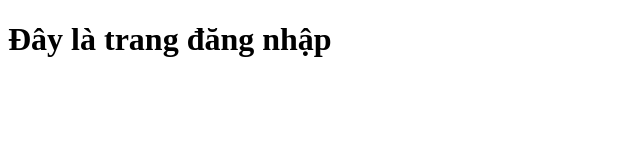
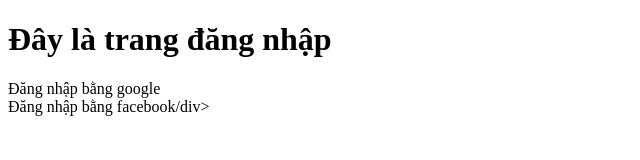
Before and after one commit to nguyenchinhh/khoa-t4-bai13, a plain HTML site: page login.html in a window 1280 px wide. Shown: the whole page, without its empty margins (0-640 px from the left). Drawn offline with Linux system fonts and the light colour scheme.

Commit message:
Update page login

```diff
--- a/login.html
+++ b/login.html
@@ -7,5 +7,7 @@
 </head>
 <body>
   <h1>Đây là trang đăng nhập</h1>
+  <div>Đăng nhập bằng google</div>
+  <div>Đăng nhập bằng facebook/div>
 </body>
 </html>
```
